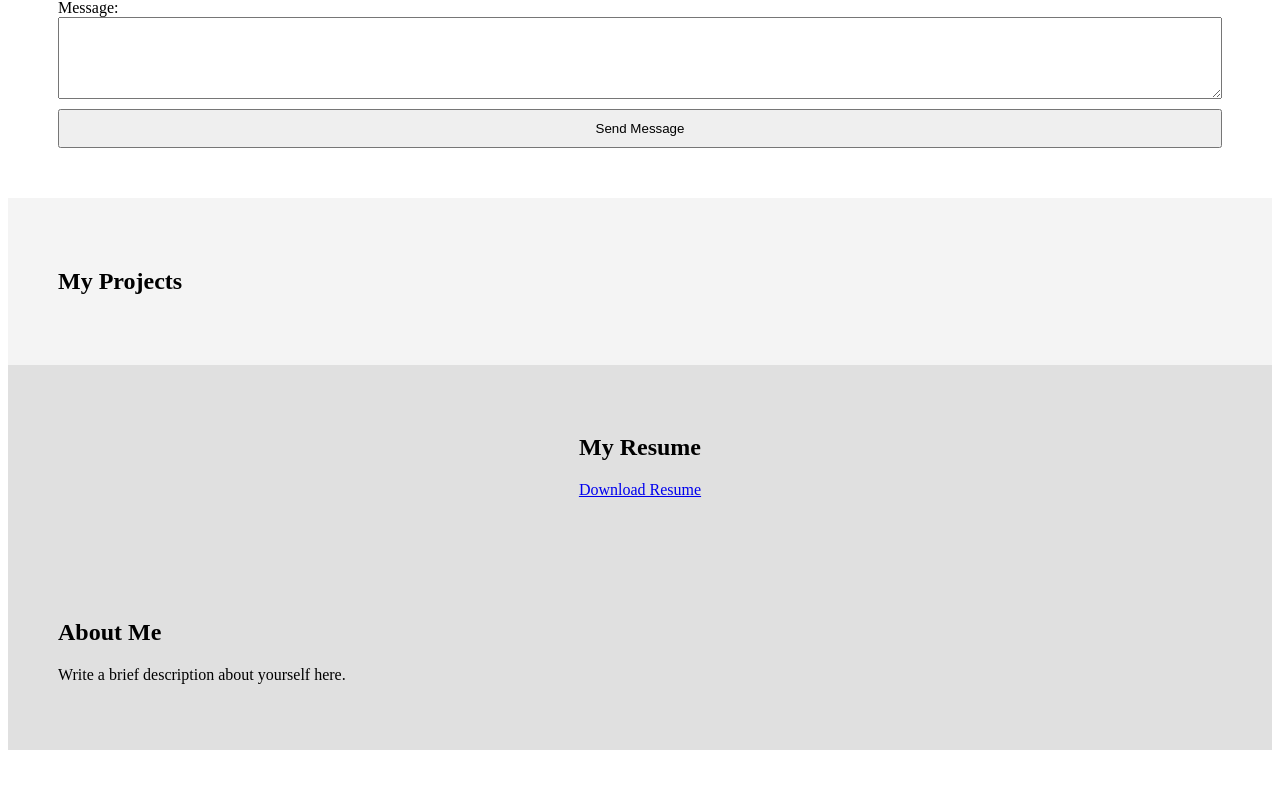
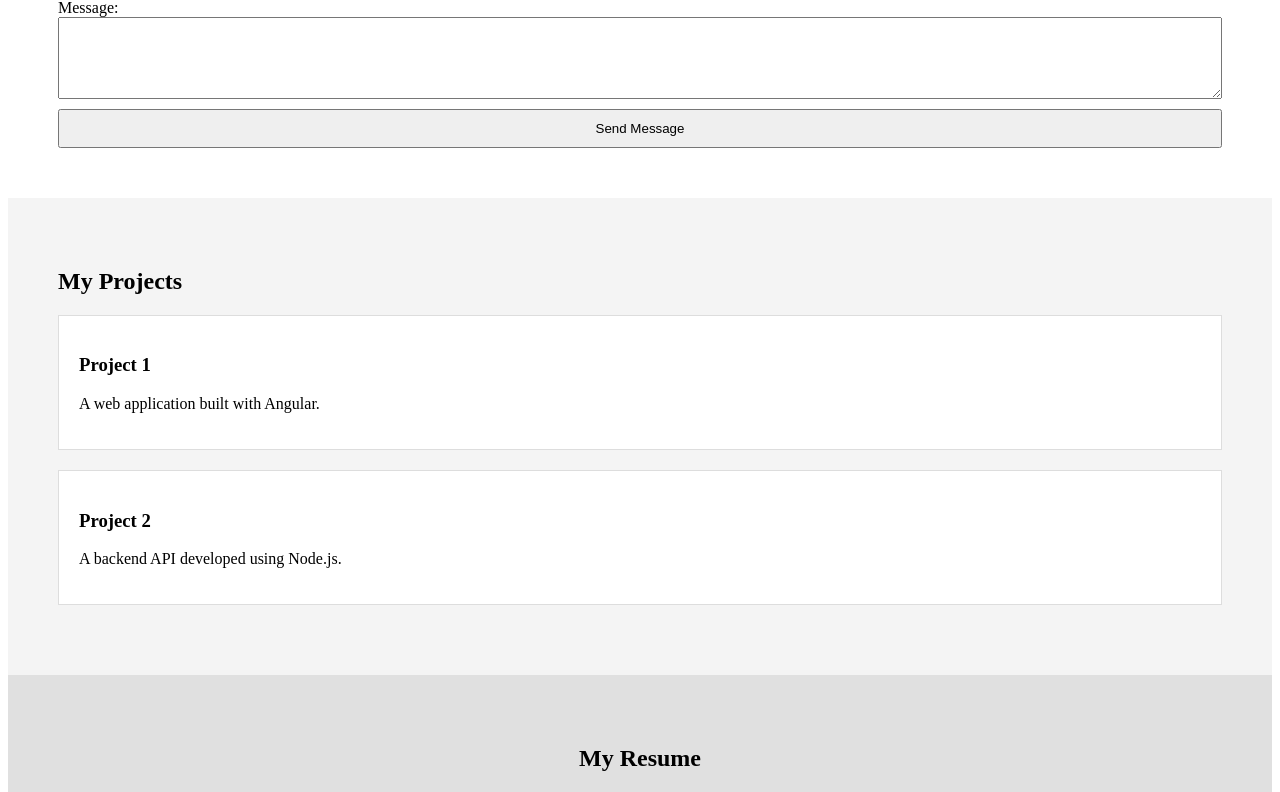
Before and after one commit to kavyaballa1020/Angular-Portfolio, an Angular app: page / in a window 1280 px wide. Shown: the part 504-1296 px from the top of the page. Built offline with nearby package versions, Linux system fonts and the light colour scheme.

Commit message:
"Added HeaderComponent to AppModule and defined projects property in ProjectsComponent"

```diff
--- a/src/app/app.module.ts
+++ b/src/app/app.module.ts
@@ -9,6 +9,7 @@ import { SkillsComponent } from './skills/skills.component';
 import { ProjectsComponent } from './projects/projects.component';
 import { ResumeComponent } from './resume/resume.component';
 import { ContactComponent } from './contact/contact.component';
+import { HeaderComponent } from './header/header.component';
 
 @NgModule({
   declarations: [
@@ -18,7 +19,8 @@ import { ContactComponent } from './contact/contact.component';
     SkillsComponent,
     ProjectsComponent,
     ResumeComponent,
-    ContactComponent
+    ContactComponent,
+    HeaderComponent
   ],
   imports: [
     BrowserModule,
--- /dev/null
+++ b/src/app/header/header.component.html
@@ -0,0 +1 @@
+<p>header works!</p>
--- a/src/app/projects/projects.component.ts
+++ b/src/app/projects/projects.component.ts
@@ -3,8 +3,13 @@ import { Component } from '@angular/core';
 @Component({
   selector: 'app-projects',
   templateUrl: './projects.component.html',
-  styleUrl: './projects.component.css'
+  styleUrls: ['./projects.component.css']
 })
 export class ProjectsComponent {
-
+  // Define the projects property
+  projects = [
+    { title: 'Project 1', description: 'A web application built with Angular.', imageUrl: 'assets/project1.jpg' },
+    { title: 'Project 2', description: 'A backend API developed using Node.js.', imageUrl: 'assets/project2.jpg' },
+    // Add more projects as needed
+  ];
 }
```
Also changed, not shown: src/app/header/header.component.ts (added, +10 -0 lines), src/app/header/header.component.css (added), 1 other file (tests, documents, lock files or other folders).
